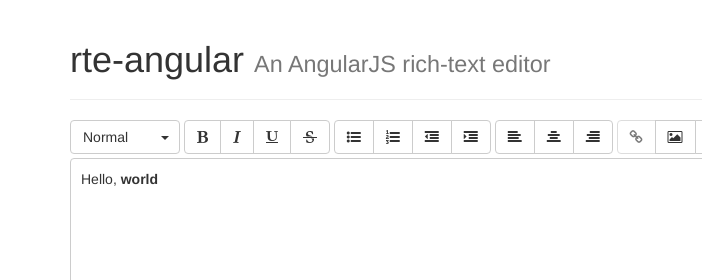
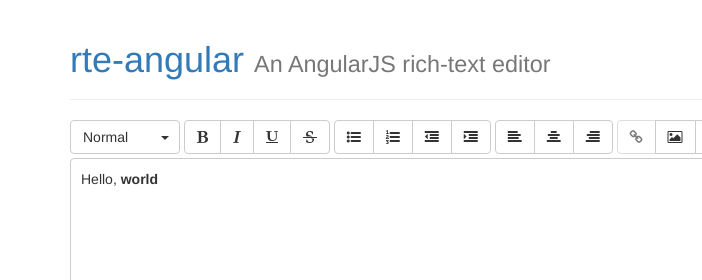
Before and after one commit to estherjk/rte-angular, a plain HTML site: page index.html in a window 1280 px wide. Shown: the top 280 px of the page, 0-702 px from the left. Drawn offline with nearby package versions, Linux system fonts and the light colour scheme.

Commit message:
Add GitHub link to title

```diff
--- a/index.html
+++ b/index.html
@@ -18,7 +18,7 @@
     <div class="wrap">
         <div class="container">
           <div class="page-header">
-            <h1>rte-angular <small>An AngularJS rich-text editor</small></h1>
+            <h1><a href="https://github.com/drejkim/rte-angular">rte-angular</a> <small>An AngularJS rich-text editor</small></h1>
           </div>
 
           <div ng-controller="DemoCtrl">
@@ -31,8 +31,6 @@
           </div>
         </div>
       </div>
-
-      <div id="push"></div>
     </div>
 
     <footer class="footer">
```
